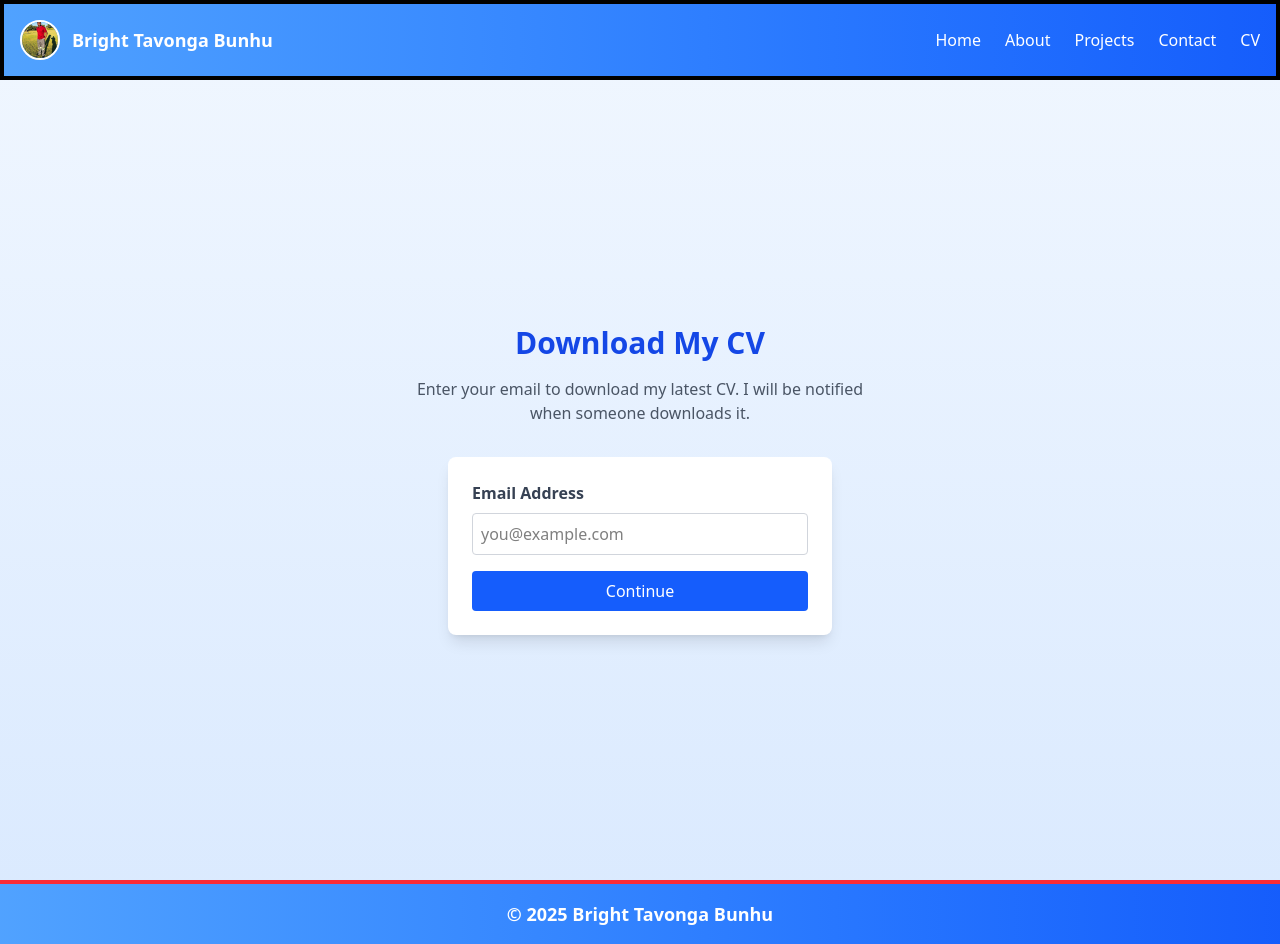
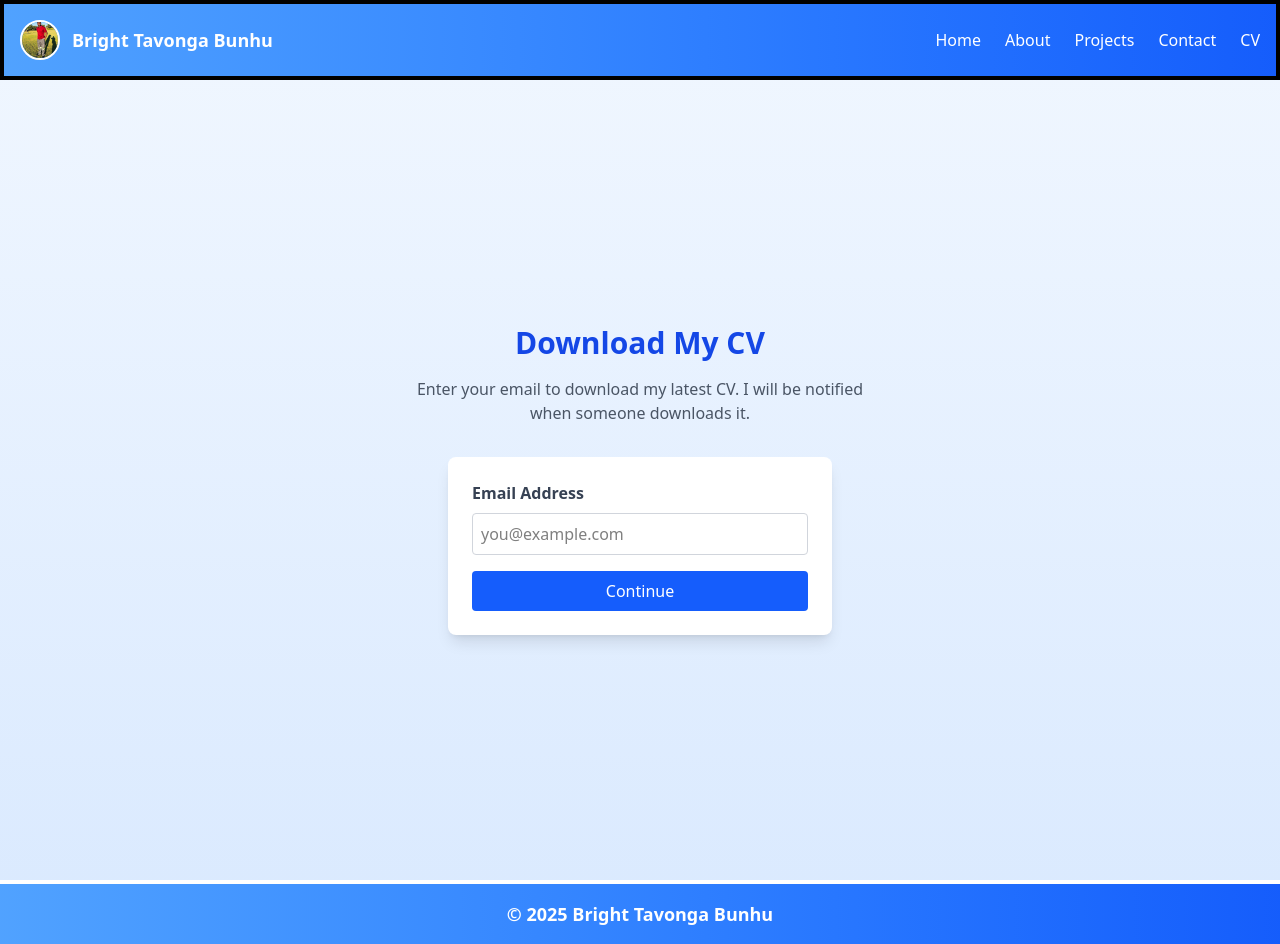
Before and after one commit to brightbunhu/Bright-Tavonga-Bunhu, a React (Vite) app: page /cv in a window 1280 px wide. Built offline with nearby package versions, Linux system fonts and the light colour scheme.

Commit message:
Removing the red line on the footer

```diff
--- a/src/components/Footer/FOoter.jsx
+++ b/src/components/Footer/FOoter.jsx
@@ -6,7 +6,7 @@ const Footer = () => {
 
   return (
     <motion.footer
-      className="bg-gradient-to-r from-blue-400 to-blue-600 text-white py-4 border-t-4 border-red-500"
+      className="bg-gradient-to-r from-blue-400 to-blue-600 text-white py-4 border-t-4 "
       initial={{ opacity: 0 }}
       animate={{ opacity: 1 }}
       transition={{ duration: 1 }}
```
